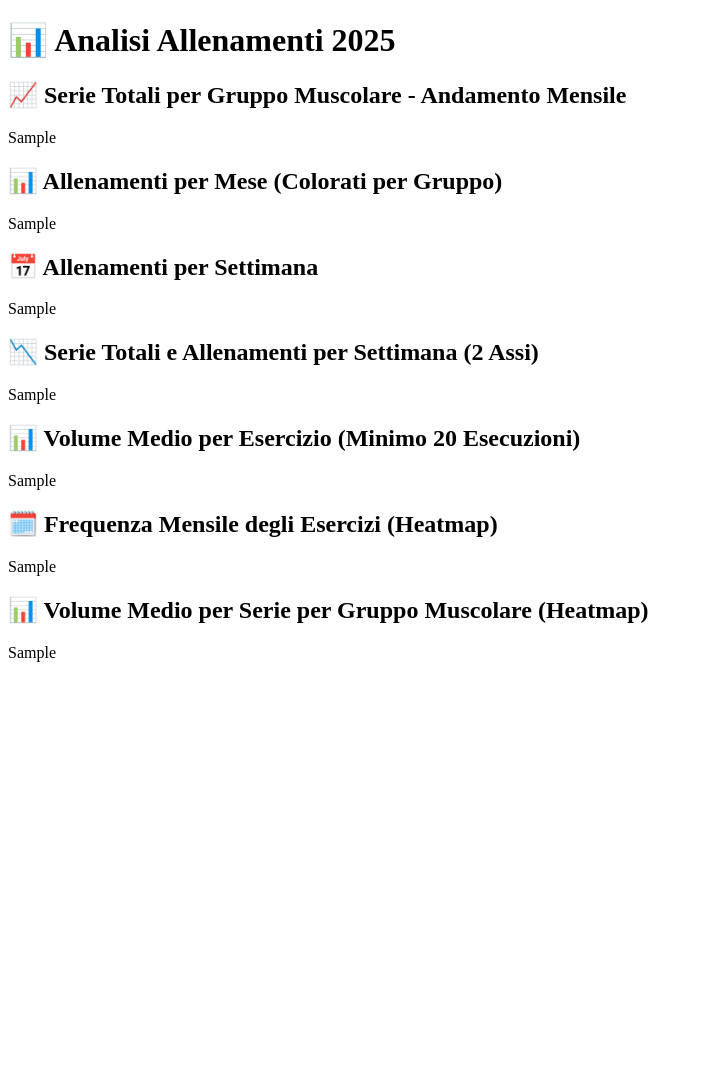
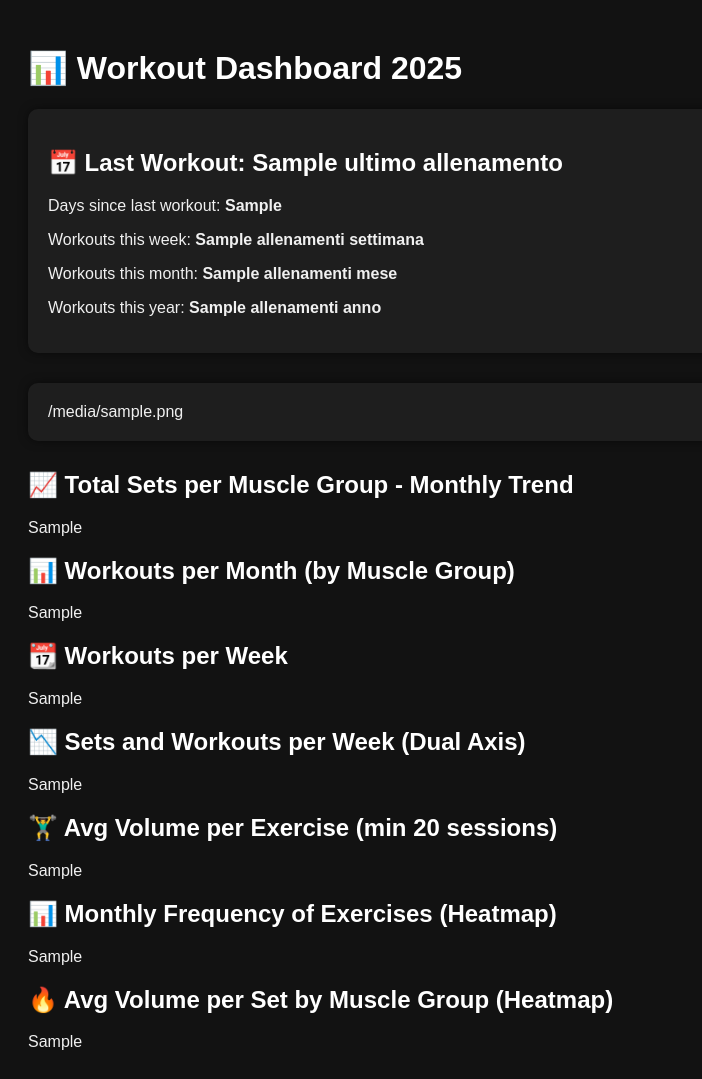
Before and after one commit to lele1197/workouts, a Flask app: template templates/index.html in a window 1280 px wide. Shown: the whole page, without its empty margins (0-702 px from the left). Before the commit the page ends 662 px from the top, so only its background shows below. Run offline with Flask 3, Linux system fonts and the light colour scheme; the template is opened without the code that fills it: most values are stand-ins (such as "Sample title", 1, 10 or a date in 2020).

Commit message:
index.html

```diff
--- a/templates/index.html
+++ b/templates/index.html
@@ -1,31 +1,88 @@
 <!DOCTYPE html>
-<html lang="it">
+<html lang="en">
 <head>
     <meta charset="UTF-8">
-    <title>Analisi Allenamenti 2025</title>
+    <title>Workout Analysis 2025</title>
+    <style>
+        body {
+            background-color: #121212;
+            color: #f0f0f0;
+            font-family: Arial, sans-serif;
+            padding: 20px;
+        }
+        h1, h2 {
+            color: #ffffff;
+        }
+        .summary-box {
+            background-color: #1e1e1e;
+            border-radius: 10px;
+            padding: 20px;
+            margin-bottom: 30px;
+            box-shadow: 0 0 10px rgba(0,0,0,0.5);
+        }
+        table {
+            border-collapse: collapse;
+            width: 100%;
+            margin-top: 10px;
+        }
+        th, td {
+            border: 1px solid #444;
+            padding: 8px;
+            text-align: center;
+        }
+        th {
+            background-color: #222;
+        }
+        tr:nth-child(even) {
+            background-color: #1a1a1a;
+        }
+        caption {
+            color: #aaa;
+            margin-bottom: 10px;
+        }
+        iframe {
+            width: 100%;
+            height: 600px;
+            border: none;
+        }
+    </style>
 </head>
 <body>
-    <h1>📊 Analisi Allenamenti 2025</h1>
 
-    <h2>📈 Serie Totali per Gruppo Muscolare - Andamento Mensile</h2>
+    <h1>📊 Workout Dashboard 2025</h1>
+
+    <div class="summary-box">
+        <h2>📅 Last Workout: {{ ultimo_allenamento }}</h2>
+        <p>Days since last workout: <strong>{{ giorni_da_ultimo }}</strong></p>
+        <p>Workouts this week: <strong>{{ allenamenti_settimana }}</strong></p>
+        <p>Workouts this month: <strong>{{ allenamenti_mese }}</strong></p>
+        <p>Workouts this year: <strong>{{ allenamenti_anno }}</strong></p>
+    </div>
+
+    <div class="summary-box">
+        {{ riepilogo_tabella | safe }}
+    </div>
+
+    <h2>📈 Total Sets per Muscle Group - Monthly Trend</h2>
     {{ grafico1 | safe }}
 
-    <h2>📊 Allenamenti per Mese (Colorati per Gruppo)</h2>
+    <h2>📊 Workouts per Month (by Muscle Group)</h2>
     {{ grafico2 | safe }}
 
-    <h2>📅 Allenamenti per Settimana</h2>
+    <h2>📆 Workouts per Week</h2>
     {{ grafico3 | safe }}
 
-    <h2>📉 Serie Totali e Allenamenti per Settimana (2 Assi)</h2>
+    <h2>📉 Sets and Workouts per Week (Dual Axis)</h2>
     {{ grafico4 | safe }}
 
-    <h2>📊 Volume Medio per Esercizio (Minimo 20 Esecuzioni)</h2>
+    <h2>🏋️‍♂️ Avg Volume per Exercise (min 20 sessions)</h2>
     {{ grafico5 | safe }}
 
-    <h2>🗓️ Frequenza Mensile degli Esercizi (Heatmap)</h2>
+    <h2>📊 Monthly Frequency of Exercises (Heatmap)</h2>
     {{ grafico6 | safe }}
 
-    <h2>📊 Volume Medio per Serie per Gruppo Muscolare (Heatmap)</h2>
+    <h2>🔥 Avg Volume per Set by Muscle Group (Heatmap)</h2>
     {{ grafico7 | safe }}
+
 </body>
 </html>
```
